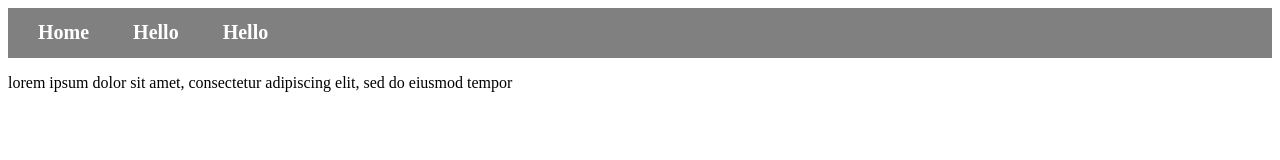
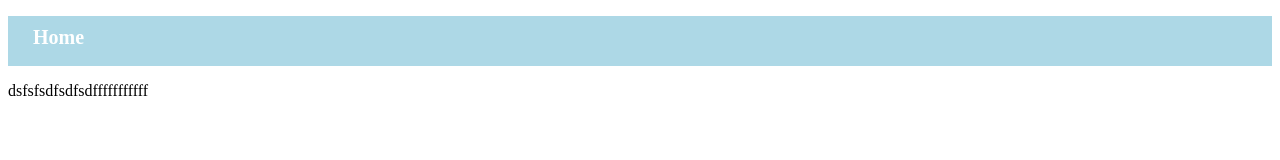
Before and after one commit to larcelboi/All_html, a plain HTML site: page A03_navigation_sous_navigation/well_made/ghf.html in a window 1280 px wide. Drawn offline with Linux system fonts and the light colour scheme.

Commit message:
my nav good

```diff
--- a/A03_navigation_sous_navigation/well_made/ghf.html
+++ b/A03_navigation_sous_navigation/well_made/ghf.html
@@ -6,6 +6,7 @@
     <link rel="stylesheet" href="jaj.css">
 </head>
 <body>
+    <!--
     <nav>
         <div class="dropdown">
             <a class="nav-button" href="">Home</a>
@@ -35,8 +36,19 @@
             </div>
         </div>
     </nav>
-    <p>
-        lorem ipsum dolor sit amet, consectetur adipiscing elit, sed do eiusmod tempor
-    </p>
+    -->
+    <nav>
+        <ul class="nav-menu">
+            <li class="dropdown">
+                <a class="nav-button" href="#">Home</a>
+                <ul class="dropdown-content">
+                    <li><a href="#">ASDAD</a></li>
+                    <li><a href="#">ASDAD</a></li>
+                </ul>
+            </li>
+            <!-- Repeat for other dropdowns -->
+        </ul>
+    </nav>
+    <p>dsfsfsdfsdfsdfffffffffff</p>
 </body>
 </html>
--- a/A03_navigation_sous_navigation/well_made/jaj.css
+++ b/A03_navigation_sous_navigation/well_made/jaj.css
@@ -1,4 +1,4 @@
-body{
+/*body{
     background-color: white;
 
 }
@@ -40,3 +40,40 @@ nav{
 .dropdown-content a:hover{
     background-color: lightblue;
 }
+
+ */
+nav{
+    background-color: lightblue;
+}
+.nav-menu, .nav-menu .dropdown-content {
+    list-style-type: none;
+    font-weight: bold;
+    height: 40px;
+    padding: 5px 5px;
+}
+.nav-menu a{
+    text-decoration: none;
+    font-size: 20px;
+    margin: 10px 20px;
+    top: 5px;
+    color: white;
+
+}
+.nav-button {
+    position: relative;
+}
+
+.dropdown-content  {
+    position: absolute;
+    display: none;
+}
+.dropdown-content  {
+    background-color: grey;
+}
+.dropdown:hover .nav-button + .dropdown-content {
+    display: block;
+}
+.dropdown-content li:hover {
+    background-color: dimgrey;
+    color: lemonchiffon;
+}
```
